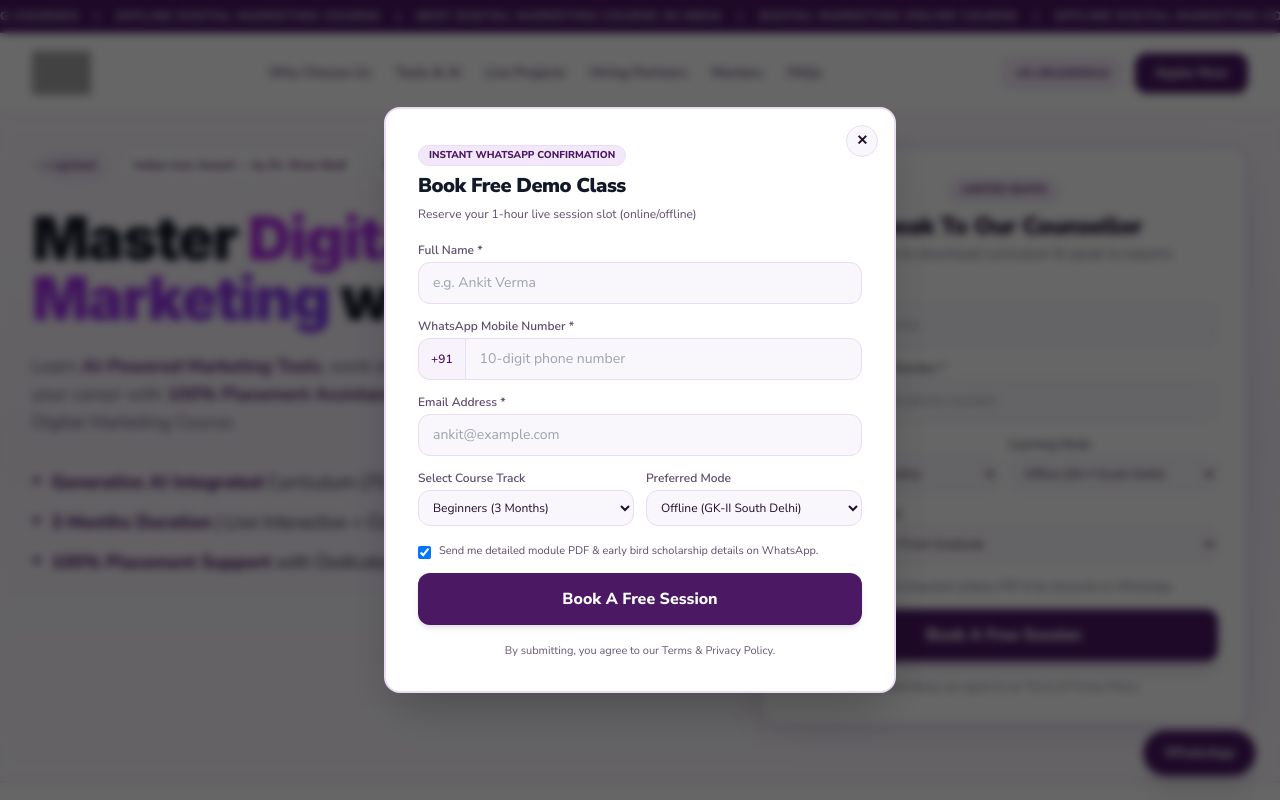
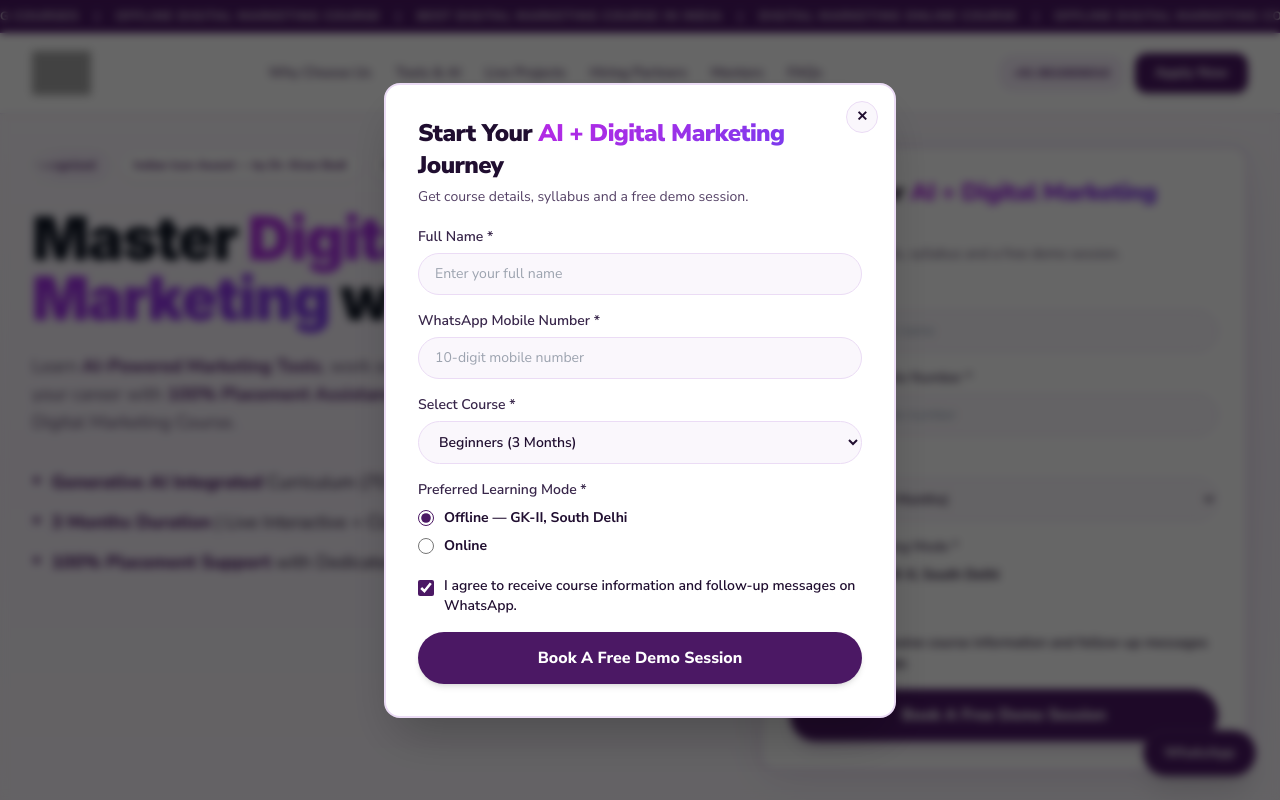
Before and after one commit to Dizitaladda-lms/dzitalmarketing_landingpage, a Next.js app: page / in a window 1280 px wide. Both pictures are taken after a click on the button "Apply Now". Shown: the top 800 px of the page. Built offline with nearby package versions, Linux system fonts and the light colour scheme; grey boxes are pictures that could not be loaded.

Commit message:
inital chnages

```diff
--- a/components/HeroSection.tsx
+++ b/components/HeroSection.tsx
@@ -12,7 +12,7 @@ export default function HeroSection({ onLeadSuccess }: HeroSectionProps) {
     email: '',
     phone: '',
     course: 'Digital Marketing For Beginners (3 Months)',
-    mode: 'Offline Classroom (GK-II, New Delhi)',
+    mode: 'Offline — GK-II, South Delhi',
     experience: 'Student / Fresh Graduate',
     wantsSyllabus: true,
   });
@@ -178,18 +178,15 @@ export default function HeroSection({ onLeadSuccess }: HeroSectionProps) {
             </ul>
           </div>
 
-          {/* Right Column: Clean Light Theme Lead Capture Form (PW Skills Text) */}
+          {/* Right Column: Clean Light Theme Lead Capture Form */}
           <div className="lg:col-span-5">
-            <div className="bg-white border-2 border-[#ebdcf5] rounded-2xl p-4 sm:p-7 shadow-xl shadow-[#4b1864]/5 relative form-card-shadow">
-              <div className="text-center mb-5">
-                <span className="text-[11px] font-extrabold uppercase px-3 py-1 rounded-full bg-[#f5edfa] border border-[#ebdcf5] text-[#4b1864] inline-block mb-1.5 shadow-sm">
-                  Limited Seats!
-                </span>
-                <h3 className="text-xl sm:text-2xl font-black text-[#200e30] tracking-tight">
-                  Speak To Our Counsellor
+            <div className="bg-white border-2 border-[#ebdcf5] rounded-2xl p-5 sm:p-7 shadow-xl shadow-[#4b1864]/5 relative form-card-shadow">
+              <div className="text-left mb-5">
+                <h3 className="text-xl sm:text-2xl font-black text-[#200e30] tracking-tight leading-snug">
+                  Start Your <span className="heading-gradient">AI + Digital Marketing</span> Journey
                 </h3>
-                <p className="text-xs sm:text-sm text-[#665675] mt-0.5">
-                  Fill details to download curriculum &amp; speak to experts.
+                <p className="text-xs sm:text-sm text-[#554266] font-medium mt-1">
+                  Get course details, syllabus and a free demo session.
                 </p>
               </div>
 
@@ -209,7 +206,7 @@ export default function HeroSection({ onLeadSuccess }: HeroSectionProps) {
                   </a>
                 </div>
               ) : (
-                <form onSubmit={handleSubmit} className="space-y-3.5 text-left">
+                <form onSubmit={handleSubmit} className="space-y-4 text-left">
                   {errorMessage && (
                     <div className="p-3 rounded-lg bg-red-50 border border-red-200 text-red-700 text-xs">
                       {errorMessage}
@@ -217,50 +214,42 @@ export default function HeroSection({ onLeadSuccess }: HeroSectionProps) {
                   )}
 
                   <div>
-                    <label className="block text-xs font-semibold text-[#38264a] mb-1">
+                    <label className="block text-xs sm:text-sm font-semibold text-[#38264a] mb-1.5">
                       Full Name *
                     </label>
                     <input
                       type="text"
                       required
-                      placeholder="e.g. Rahul Sharma"
+                      placeholder="Enter your full name"
                       value={formData.fullName}
                       onChange={(e) => setFormData({ ...formData, fullName: e.target.value })}
-                      className="w-full px-3.5 py-2.5 rounded-xl bg-[#faf7fc] border border-[#ebdcf5] focus:border-[#4b1864] text-[#200e30] text-xs sm:text-sm placeholder-slate-400 focus:outline-none focus:ring-1 focus:ring-[#4b1864]"
+                      className="w-full px-4 py-2.5 rounded-full bg-[#faf7fc] border border-[#ebdcf5] focus:border-[#4b1864] text-[#200e30] text-xs sm:text-sm placeholder-slate-400 focus:outline-none focus:ring-1 focus:ring-[#4b1864]"
                     />
                   </div>
 
                   <div>
-                    <label className="block text-xs font-semibold text-[#38264a] mb-1">
+                    <label className="block text-xs sm:text-sm font-semibold text-[#38264a] mb-1.5">
                       WhatsApp Mobile Number *
                     </label>
-                    <div className="flex">
-                      <span className="inline-flex items-center px-3 rounded-l-xl border border-r-0 border-[#ebdcf5] bg-[#f5edfa] text-xs font-semibold text-[#4b1864]">
-                        +91
-                      </span>
                     <input
                       type="tel"
                       required
                       maxLength={10}
-                        placeholder="10-digit phone number"
+                      placeholder="10-digit mobile number"
                       value={formData.phone}
                       onChange={(e) => setFormData({ ...formData, phone: e.target.value.replace(/\D/g, '') })}
-                        className="w-full px-3.5 py-2.5 rounded-r-xl bg-[#faf7fc] border border-[#ebdcf5] focus:border-[#4b1864] text-[#200e30] text-xs sm:text-sm placeholder-slate-400 focus:outline-none focus:ring-1 focus:ring-[#4b1864]"
+                      className="w-full px-4 py-2.5 rounded-full bg-[#faf7fc] border border-[#ebdcf5] focus:border-[#4b1864] text-[#200e30] text-xs sm:text-sm placeholder-slate-400 focus:outline-none focus:ring-1 focus:ring-[#4b1864]"
                     />
                   </div>
-                  </div>
 
-
-
-                  <div className="grid grid-cols-1 sm:grid-cols-2 gap-2.5">
                   <div>
-                      <label className="block text-xs font-semibold text-[#38264a] mb-1">
-                        Select Program
+                    <label className="block text-xs sm:text-sm font-semibold text-[#38264a] mb-1.5">
+                      Select Course *
                     </label>
                     <select
                       value={formData.course}
                       onChange={(e) => setFormData({ ...formData, course: e.target.value })}
-                        className="w-full px-2.5 py-2 rounded-xl bg-[#faf7fc] border border-[#ebdcf5] focus:border-[#4b1864] text-[#200e30] text-xs focus:outline-none"
+                      className="w-full px-4 py-2.5 rounded-full bg-[#faf7fc] border border-[#ebdcf5] focus:border-[#4b1864] text-[#200e30] text-xs sm:text-sm font-semibold focus:outline-none focus:ring-1 focus:ring-[#4b1864]"
                     >
                       <option value="Digital Marketing For Beginners (3 Months)">Beginners (3 Months)</option>
                       <option value="Digital Marketing For Professionals (4 Months)">Professionals (4 Months)</option>
@@ -271,62 +260,56 @@ export default function HeroSection({ onLeadSuccess }: HeroSectionProps) {
                   </div>
 
                   <div>
-                      <label className="block text-xs font-semibold text-[#38264a] mb-1">
-                        Learning Mode
+                    <label className="block text-xs sm:text-sm font-semibold text-[#38264a] mb-2">
+                      Preferred Learning Mode *
                     </label>
-                      <select
-                        value={formData.mode}
+                    <div className="space-y-2">
+                      <label className="flex items-center gap-2.5 cursor-pointer text-xs sm:text-sm font-bold text-[#200e30]">
+                        <input
+                          type="radio"
+                          name="hero-learning-mode"
+                          value="Offline — GK-II, South Delhi"
+                          checked={formData.mode === 'Offline — GK-II, South Delhi'}
                           onChange={(e) => setFormData({ ...formData, mode: e.target.value })}
-                        className="w-full px-2.5 py-2 rounded-xl bg-[#faf7fc] border border-[#ebdcf5] focus:border-[#4b1864] text-[#200e30] text-xs focus:outline-none"
-                      >
-                        <option value="Offline Classroom (GK-II, New Delhi)">Offline (GK-II South Delhi)</option>
-                        <option value="Online Live Interactive Batch">Online Interactive Live</option>
-                        <option value="Hybrid (Weekend Offline + Online)">Hybrid Mode</option>
-                      </select>
+                          className="w-4 h-4 accent-[#4b1864] cursor-pointer"
+                        />
+                        <span>Offline — GK-II, South Delhi</span>
+                      </label>
+                      <label className="flex items-center gap-2.5 cursor-pointer text-xs sm:text-sm font-bold text-[#200e30]">
+                        <input
+                          type="radio"
+                          name="hero-learning-mode"
+                          value="Online"
+                          checked={formData.mode === 'Online'}
+                          onChange={(e) => setFormData({ ...formData, mode: e.target.value })}
+                          className="w-4 h-4 accent-[#4b1864] cursor-pointer"
+                        />
+                        <span>Online</span>
+                      </label>
                     </div>
                   </div>
 
-                  <div>
-                    <label className="block text-xs font-semibold text-[#38264a] mb-1">
-                      Current Background
-                    </label>
-                    <select
-                      value={formData.experience}
-                      onChange={(e) => setFormData({ ...formData, experience: e.target.value })}
-                      className="w-full px-2.5 py-2 rounded-xl bg-[#faf7fc] border border-[#ebdcf5] focus:border-[#4b1864] text-[#200e30] text-xs focus:outline-none"
-                    >
-                      <option value="Student / Fresh Graduate">College Student / Fresh Graduate</option>
-                      <option value="Working Professional">Working Professional (Career Switcher)</option>
-                      <option value="Business Owner / Entrepreneur">Business Owner / Startup Founder</option>
-                      <option value="Freelancer / Housewife">Freelancer / Housewife</option>
-                      <option value="12th Pass Student">12th Pass / School Student</option>
-                    </select>
-                  </div>
-
-                  <div className="flex items-start gap-2 pt-1">
+                  <div className="flex items-start gap-2.5 pt-1">
                     <input
                       type="checkbox"
                       id="hero-syllabus-check"
+                      required
                       checked={formData.wantsSyllabus}
                       onChange={(e) => setFormData({ ...formData, wantsSyllabus: e.target.checked })}
-                      className="mt-0.5 rounded text-[#4b1864] focus:ring-[#4b1864] border-[#ebdcf5]"
+                      className="mt-1 w-4 h-4 rounded accent-[#4b1864] border-[#ebdcf5] cursor-pointer shrink-0"
                     />
-                    <label htmlFor="hero-syllabus-check" className="text-[11px] text-[#554266] leading-tight">
-                      Send me 2026 AI-integrated syllabus PDF &amp; fee discounts on WhatsApp.
+                    <label htmlFor="hero-syllabus-check" className="text-xs sm:text-sm font-semibold text-[#200e30] leading-snug cursor-pointer">
+                      I agree to receive course information and follow-up messages on WhatsApp.
                     </label>
                   </div>
 
                   <button
                     type="submit"
                     disabled={loading}
-                    className="w-full py-3.5 rounded-xl bg-[#4b1864] hover:bg-[#38104c] text-white font-extrabold text-sm sm:text-base shadow-lg shadow-[#4b1864]/20 transition-all hover:scale-[1.01] active:scale-[0.99] flex items-center justify-center cursor-pointer disabled:opacity-70 mt-2"
+                    className="w-full py-3.5 rounded-full bg-[#4b1864] hover:bg-[#38104c] text-white font-extrabold text-sm sm:text-base shadow-lg shadow-[#4b1864]/20 transition-all hover:scale-[1.01] active:scale-[0.99] flex items-center justify-center cursor-pointer disabled:opacity-70 mt-2"
                   >
-                    {loading ? 'Submitting...' : 'Book A Free Session'}
+                    {loading ? 'Submitting...' : 'Book A Free Demo Session'}
                   </button>
-
-                  <div className="text-center text-[11px] text-[#665675] pt-1">
-                    By submitting, you agree to our Terms &amp; Privacy Policy.
-                  </div>
                 </form>
               )}
             </div>
--- a/components/LeadModal.tsx
+++ b/components/LeadModal.tsx
@@ -14,8 +14,8 @@ interface LeadModalProps {
 export default function LeadModal({
   isOpen,
   onClose,
-  title = 'Speak To Our Counsellor',
-  subtitle = 'Fill details to download curriculum & speak to experts.',
+  title = 'Start Your AI + Digital Marketing Journey',
+  subtitle = 'Get course details, syllabus and a free demo session.',
   sourceTag = 'Modal CTA',
   onSubmitSuccess,
 }: LeadModalProps) {
@@ -24,7 +24,7 @@ export default function LeadModal({
     phone: '',
     email: '',
     course: 'Digital Marketing For Beginners (3 Months)',
-    mode: 'Offline Classroom (GK-II, New Delhi)',
+    mode: 'Offline — GK-II, South Delhi',
     experience: 'Student / Fresh Graduate',
     wantsSyllabus: true,
   });
@@ -139,14 +139,11 @@ export default function LeadModal({
 
         {/* Header */}
         <div className="space-y-1.5 mb-5 text-left pr-8">
-          <div className="inline-block px-2.5 py-0.5 rounded-full bg-[#f3e8fa] border border-[#ebdcf5] text-[#4b1864] text-[10px] font-extrabold uppercase">
-            Instant WhatsApp Confirmation
-          </div>
-          <h3 className="text-lg sm:text-xl font-black text-[#111827] tracking-tight">
-            {title}
+          <h3 className="text-xl sm:text-2xl font-black text-[#200e30] tracking-tight leading-snug">
+            Start Your <span className="heading-gradient">AI + Digital Marketing</span> Journey
           </h3>
-          <p className="text-xs text-[#5e4b6d]">
-            {subtitle}
+          <p className="text-xs sm:text-sm text-[#554266] font-medium">
+            Get course details, syllabus and a free demo session.
           </p>
         </div>
 
@@ -156,64 +153,44 @@ export default function LeadModal({
           </div>
         )}
 
-        <form onSubmit={handleSubmit} className="space-y-3.5 text-left">
+        <form onSubmit={handleSubmit} className="space-y-4 text-left">
           <div>
-            <label className="block text-xs font-semibold text-[#5e4b6d] mb-1">
+            <label className="block text-xs sm:text-sm font-semibold text-[#38264a] mb-1.5">
               Full Name *
             </label>
             <input
               type="text"
               required
-              placeholder="e.g. Ankit Verma"
+              placeholder="Enter your full name"
               value={formData.fullName}
               onChange={(e) => setFormData({ ...formData, fullName: e.target.value })}
-              className="w-full px-3.5 py-2.5 rounded-xl bg-[#faf7fc] border border-[#ebdcf5] text-[#200e30] text-xs sm:text-sm placeholder-gray-400 focus:outline-none focus:border-[#4b1864]"
+              className="w-full px-4 py-2.5 rounded-full bg-[#faf7fc] border border-[#ebdcf5] text-[#200e30] text-xs sm:text-sm placeholder-gray-400 focus:outline-none focus:border-[#4b1864] focus:ring-1 focus:ring-[#4b1864]"
             />
           </div>
 
           <div>
-            <label className="block text-xs font-semibold text-[#5e4b6d] mb-1">
+            <label className="block text-xs sm:text-sm font-semibold text-[#38264a] mb-1.5">
               WhatsApp Mobile Number *
             </label>
-            <div className="flex">
-              <span className="inline-flex items-center px-3 rounded-l-xl border border-r-0 border-[#ebdcf5] bg-[#f8f3fa] text-xs font-semibold text-[#4b1864]">
-                +91
-              </span>
             <input
               type="tel"
               required
               maxLength={10}
-                placeholder="10-digit phone number"
+              placeholder="10-digit mobile number"
               value={formData.phone}
               onChange={(e) => setFormData({ ...formData, phone: e.target.value.replace(/\D/g, '') })}
-                className="w-full px-3.5 py-2.5 rounded-r-xl bg-[#faf7fc] border border-[#ebdcf5] text-[#200e30] text-xs sm:text-sm placeholder-gray-400 focus:outline-none focus:border-[#4b1864]"
+              className="w-full px-4 py-2.5 rounded-full bg-[#faf7fc] border border-[#ebdcf5] text-[#200e30] text-xs sm:text-sm placeholder-gray-400 focus:outline-none focus:border-[#4b1864] focus:ring-1 focus:ring-[#4b1864]"
             />
-            </div>
           </div>
 
           <div>
-            <label className="block text-xs font-semibold text-[#5e4b6d] mb-1">
-              Email Address *
-            </label>
-            <input
-              type="email"
-              required
-              placeholder="ankit@example.com"
-              value={formData.email}
-              onChange={(e) => setFormData({ ...formData, email: e.target.value })}
-              className="w-full px-3.5 py-2.5 rounded-xl bg-[#faf7fc] border border-[#ebdcf5] text-[#200e30] text-xs sm:text-sm placeholder-gray-400 focus:outline-none focus:border-[#4b1864]"
-            />
-          </div>
-
-          <div className="grid grid-cols-1 sm:grid-cols-2 gap-3">
-            <div>
-              <label className="block text-xs font-semibold text-[#5e4b6d] mb-1">
-                Select Course Track
+            <label className="block text-xs sm:text-sm font-semibold text-[#38264a] mb-1.5">
+              Select Course *
             </label>
             <select
               value={formData.course}
               onChange={(e) => setFormData({ ...formData, course: e.target.value })}
-                className="w-full px-2.5 py-2 rounded-xl bg-[#faf7fc] border border-[#ebdcf5] text-[#200e30] text-xs focus:outline-none focus:border-[#4b1864]"
+              className="w-full px-4 py-2.5 rounded-full bg-[#faf7fc] border border-[#ebdcf5] text-[#200e30] text-xs sm:text-sm font-semibold focus:outline-none focus:border-[#4b1864] focus:ring-1 focus:ring-[#4b1864]"
             >
               <option value="Digital Marketing For Beginners (3 Months)">Beginners (3 Months)</option>
               <option value="Digital Marketing For Professionals (4 Months)">Professionals (4 Months)</option>
@@ -224,45 +201,56 @@ export default function LeadModal({
           </div>
 
           <div>
-              <label className="block text-xs font-semibold text-[#5e4b6d] mb-1">
-                Preferred Mode
+            <label className="block text-xs sm:text-sm font-semibold text-[#38264a] mb-2">
+              Preferred Learning Mode *
             </label>
-              <select
-                value={formData.mode}
+            <div className="space-y-2">
+              <label className="flex items-center gap-2.5 cursor-pointer text-xs sm:text-sm font-bold text-[#200e30]">
+                <input
+                  type="radio"
+                  name="modal-learning-mode"
+                  value="Offline — GK-II, South Delhi"
+                  checked={formData.mode === 'Offline — GK-II, South Delhi'}
                   onChange={(e) => setFormData({ ...formData, mode: e.target.value })}
-                className="w-full px-2.5 py-2 rounded-xl bg-[#faf7fc] border border-[#ebdcf5] text-[#200e30] text-xs focus:outline-none focus:border-[#4b1864]"
-              >
-                <option value="Offline Classroom (GK-II, New Delhi)">Offline (GK-II South Delhi)</option>
-                <option value="Online Live Interactive Batch">Online Interactive Live</option>
-                <option value="Hybrid (Weekend Offline + Online)">Hybrid Mode</option>
-              </select>
+                  className="w-4 h-4 accent-[#4b1864] cursor-pointer"
+                />
+                <span>Offline — GK-II, South Delhi</span>
+              </label>
+              <label className="flex items-center gap-2.5 cursor-pointer text-xs sm:text-sm font-bold text-[#200e30]">
+                <input
+                  type="radio"
+                  name="modal-learning-mode"
+                  value="Online"
+                  checked={formData.mode === 'Online'}
+                  onChange={(e) => setFormData({ ...formData, mode: e.target.value })}
+                  className="w-4 h-4 accent-[#4b1864] cursor-pointer"
+                />
+                <span>Online</span>
+              </label>
             </div>
           </div>
 
-          <div className="flex items-start gap-2 pt-1">
+          <div className="flex items-start gap-2.5 pt-1">
             <input
               type="checkbox"
               id="modal-syllabus-check"
+              required
               checked={formData.wantsSyllabus}
               onChange={(e) => setFormData({ ...formData, wantsSyllabus: e.target.checked })}
-              className="mt-0.5 rounded text-[#4b1864] focus:ring-[#4b1864] border-[#ebdcf5]"
+              className="mt-1 w-4 h-4 rounded accent-[#4b1864] border-[#ebdcf5] cursor-pointer shrink-0"
             />
-            <label htmlFor="modal-syllabus-check" className="text-[11px] text-[#5e4b6d] leading-tight">
-              Send me detailed module PDF &amp; early bird scholarship details on WhatsApp.
+            <label htmlFor="modal-syllabus-check" className="text-xs sm:text-sm font-semibold text-[#200e30] leading-snug cursor-pointer">
+              I agree to receive course information and follow-up messages on WhatsApp.
             </label>
           </div>
 
           <button
             type="submit"
             disabled={loading}
-            className="w-full py-3.5 rounded-xl bg-[#4b1864] hover:bg-[#3d1252] text-white font-extrabold text-sm sm:text-base shadow-md transition-all hover:scale-[1.01] active:scale-[0.99] flex items-center justify-center cursor-pointer disabled:opacity-70 mt-2"
+            className="w-full py-3.5 rounded-full bg-[#4b1864] hover:bg-[#3d1252] text-white font-extrabold text-sm sm:text-base shadow-md transition-all hover:scale-[1.01] active:scale-[0.99] flex items-center justify-center cursor-pointer disabled:opacity-70 mt-2"
           >
-            {loading ? 'Submitting...' : 'Book A Free Session'}
+            {loading ? 'Submitting...' : 'Book A Free Demo Session'}
           </button>
-
-          <div className="text-center text-[11px] text-[#665675] pt-1">
-            By submitting, you agree to our Terms &amp; Privacy Policy.
-          </div>
         </form>
       </div>
     </div>
```
Lines whose indentation alone changed are shown as unchanged.
